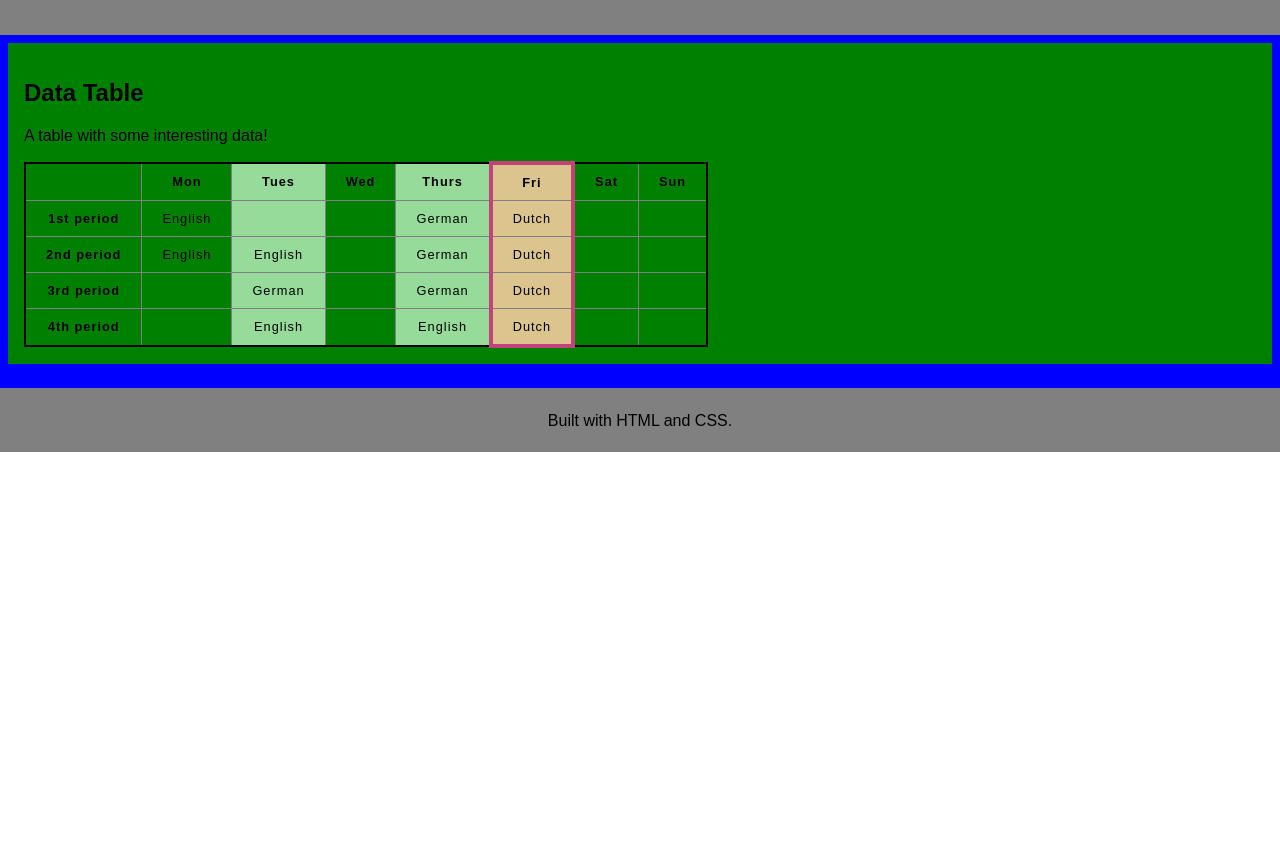
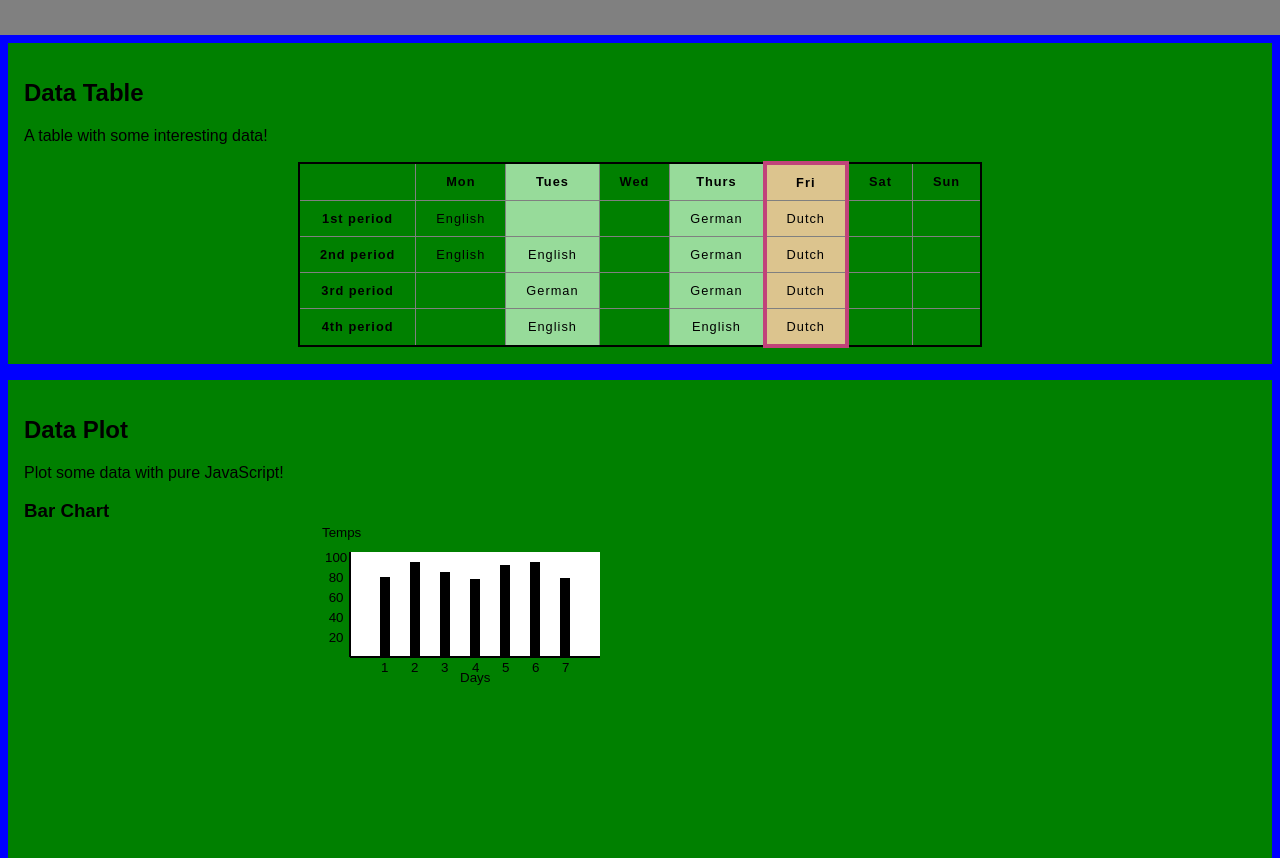
Before and after one commit to user-a970/user-a970.github.io, a plain HTML site: page posts/post_data.html in a window 1280 px wide. Shown: the part 77-935 px from the top of the page. Before the commit the page ends 800 px from the top, so only its background shows below. Drawn offline with Linux system fonts and the light colour scheme.

Commit message:
added javascript

```diff
--- a/css/styles.css
+++ b/css/styles.css
@@ -53,6 +53,8 @@ table {
   border: 2px solid black;
   letter-spacing: 1px;
   font-size: 0.8rem;
+  margin-left: auto;
+  margin-right: auto;
 }
 
 td, th {
@@ -66,6 +68,12 @@ td {
 
 caption {
   padding: 10px;
+}
+
+canvas {
+  padding: 0;
+  margin: auto;
+  display: block;
 }
 
 /* main page */
--- /dev/null
+++ b/js/post_data_barchart.js
@@ -0,0 +1,94 @@
+var canvas;
+var ctx;
+var j;
+var WIDTH = 320;
+var HEIGHT = 165;
+var temps = [80, 95, 85, 78, 92, 95, 79];
+var graphWIDTH = 250;
+var graphHEIGHT = 105;
+var lingrad;
+var padding = 30;
+
+function drawaxes() {
+  ctx.strokeStyle = "black";
+  ctx.lineWidth = 2;
+  /* y axis */
+  ctx.beginPath();
+  ctx.moveTo(padding, padding);
+  ctx.lineTo(padding, graphHEIGHT + padding);
+  ctx.stroke();
+  /* x axis */
+  ctx.moveTo(padding, graphHEIGHT + padding);
+  ctx.lineTo(graphWIDTH + padding, graphHEIGHT + padding);
+  ctx.stroke();
+}
+
+function clear() {
+  ctx.clearRect(0, 0, WIDTH, HEIGHT);
+}
+
+function init() {
+  canvas = document.getElementById("canvas-barchart");
+  ctx = canvas.getContext("2d");
+  lingrad = ctx.createLinearGradient(0, 30, 0, graphHEIGHT + 30);
+  lingrad.addColorStop(0, 'red');
+  lingrad.addColorStop(0.2, 'yellow');
+  lingrad.addColorStop(.5, 'green');
+  lingrad.addColorStop(.8, 'blue');
+  draw();
+}
+
+function rect(x, y, w, h) {
+  ctx.beginPath();
+  ctx.rect(x, y, w, h);
+  ctx.closePath();
+  ctx.fill();
+}
+
+function plotdata() {
+  ctx.fillStyle = "black";
+  j = 0;
+  for (var i in temps) {
+    rect(((j + 1) * 30) + padding, (graphHEIGHT + padding) - (temps[j]), 10,
+      (temps[j]));
+    j++;
+  }
+}
+
+function addlabels() {
+
+  ctx.font = "10pt Arial";
+
+  /* y axis labels */
+  ctx.fillText("Temps", 2, 15);
+  ctx.fillText("100", 5, 40);
+  ctx.fillText(" 80", 5, 60);
+  ctx.fillText(" 60", 5, 80);
+  ctx.fillText(" 40", 5, 100);
+  ctx.fillText(" 20", 5, 120);
+
+  /* x axis labels */
+  ctx.fillText("Days", 140, 160);
+  ctx.fillText("1", 61, 150);
+  ctx.fillText("2", 91, 150);
+  ctx.fillText("3", 121, 150);
+  ctx.fillText("4", 152, 150);
+  ctx.fillText("5", 182, 150);
+  ctx.fillText("6", 212, 150);
+  ctx.fillText("7", 242, 150);
+
+}
+
+function draw() {
+  clear();
+  ctx.globalAlpha = 1;
+  ctx.fillStyle = "white";
+  rect(padding, padding, graphWIDTH, graphHEIGHT);
+  ctx.globalAlpha = 1;
+  ctx.fillStyle = "black";
+  drawaxes();
+  addlabels();
+  plotdata();
+}
+
+init();
--- /dev/null
+++ b/js/post_data_scatter.js
@@ -0,0 +1,34 @@
+var canvas = document.getElementById("canvas-scatter");
+var ctx = canvas.getContext('2d');
+var w = canvas.width;
+var h = canvas.height - 10; // give room for point/text
+var maxHeight = 1000;
+var axisStep = 100;
+
+function myLog(v, max) {
+  var n = v / max;          // normalize
+  return n * n * n;         // some log formula
+}
+
+// draw scale per axis step
+for(var i = 0; i < maxHeight; i += axisStep) {
+
+   // get normalized value, multiply with canvas height and reverse axis
+  var y = h - myLog(i, maxHeight) * h;
+
+  // show axis mark each 100
+  ctx.moveTo(0, y);
+  ctx.lineTo(20, y);
+}
+
+ctx.lineWidth=2;
+ctx.stroke();
+ctx.fillStyle = "red";
+
+// some random points between 0 and max height
+for(var x = 30; x < w; x += 30) {
+  var v = Math.random() * maxHeight,   // some value
+      y = h - myLog(v, maxHeight) * h; // convert to y in canvas
+      ctx.fillRect(x, y, 7, 7);
+      ctx.fillText(v.toFixed(0), x + 9, y +7);
+}
--- a/posts/post_data.html
+++ b/posts/post_data.html
@@ -8,7 +8,7 @@
     <!-- metadata used by the browser and search engines -->
 
     <!-- required title of page content -->
-    <title>Programming</title>
+    <title>Data</title>
 
     <!-- a link to an external style sheet in the css folder -->
     <link rel="stylesheet" href="../css/styles.css">
@@ -50,6 +50,7 @@
 
             </p>
 
+            <div style="overflow-x:auto;">
                 <table>
                     <colgroup>
                         <col span="2">
@@ -110,6 +111,51 @@
                         <td>&nbsp;</td>
                     </tr>
                 </table>
+            </div>
+
+        </div>
+
+        <div class="content-section">
+
+            <h2>Data Plot</h2>
+
+            <p>
+
+                Plot some data with pure JavaScript!
+
+            </p>
+
+            <h3>Bar Chart</h3>
+
+            <div>
+
+                <canvas id="canvas-barchart" width="640" height="320">
+
+                    This text is displayed if your browser does not support HTML5 Canvas.
+
+                </canvas>
+
+                <script type="text/javascript" src="../js/post_data_barchart.js"></script>
+
+            </div>
+
+            <h3>Scatter Plot</h3>
+
+            <div>
+
+                <canvas id="canvas-scatter" width="640" height="320">
+
+                    This text is displayed if your browser does not support HTML5 Canvas.
+
+                </canvas>
+
+                <script type="text/javascript" src="../js/post_data_scatter.js">
+
+                    var myData = [1, 2, 4, 5, 6, 7, 8]
+
+                </script>
+
+            </div>
 
         </div>
 
```
Also changed, not shown: index.html (+3 -3 lines), js/post_data_scatter_test.js (added, +34 -0 lines). Lines whose indentation alone changed are shown as unchanged.
